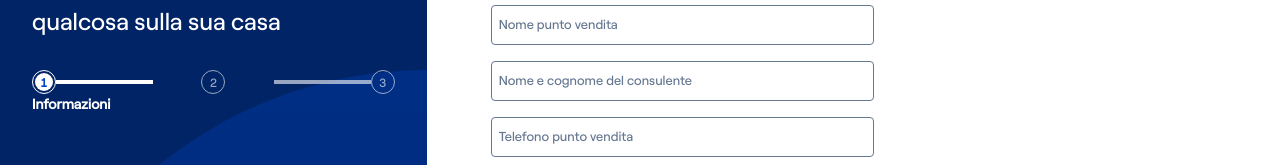
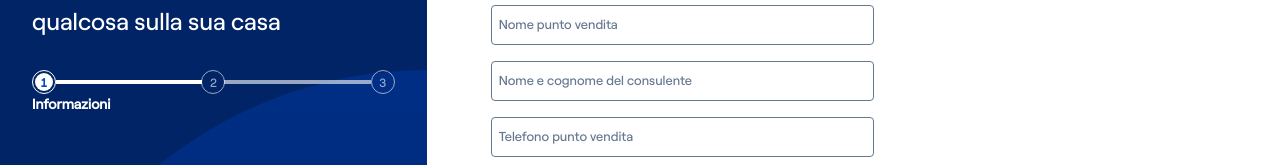
Before and after one commit to predorock/enel-lumie-simulators, a React (Vite) app: page / in a window 1280 px wide. Shown: the part 130-295 px from the top of the page. Built offline with nearby package versions, Linux system fonts and the light colour scheme.

Commit message:
fix step flex

```diff
--- a/src/components/ui/stepper/Step.css
+++ b/src/components/ui/stepper/Step.css
@@ -2,7 +2,7 @@
   font-size: 0.75rem;
   font-weight: 400;
   opacity: 0.6;
-  flex: 1 1 0px;
+  flex: 0 0 0px;
   width: 22px;
 
 
@@ -11,6 +11,7 @@
   }
 
   &.last {
+    flex: 1 1 0px;
     .step-box {
       justify-content: flex-end;
       &:after {
@@ -27,6 +28,7 @@
   }
 
   &.first {
+    flex: 1 1 0px;
     .step-box {
       justify-content: flex-end;
       &:before {
```
